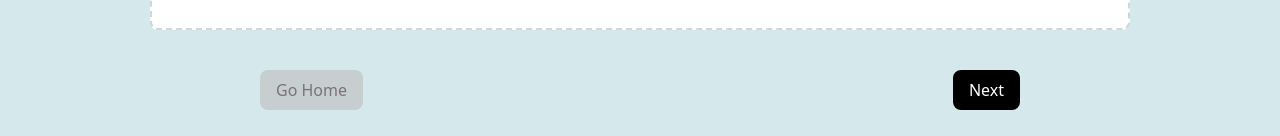
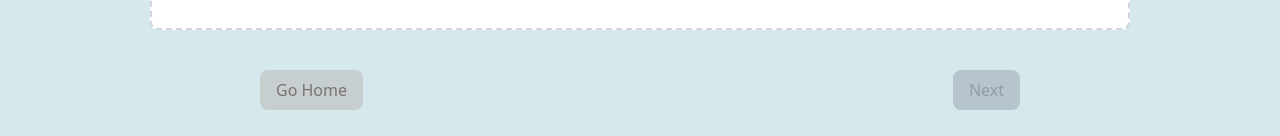
Before and after one commit to CMPT-276-SPRING-2025/final-project-01-sky, a Next.js app in the folder rezoome/: page /mock-interview-1 in a window 1280 px wide. Shown: the part 664-800 px from the top of the page. Built offline with nearby package versions, Linux system fonts and the light colour scheme.

Commit message:
style: hide the next buttons for resume upload

```diff
--- a/rezoome/app/mock-interview-1/page.js
+++ b/rezoome/app/mock-interview-1/page.js
@@ -7,10 +7,15 @@ import '../globals.css';
 import Button from "@/components/Button";
 
 export default function ResumeReview() {
+  const [fileUploaded, setFileUploaded] = useState(false); // track file upload state; initially set it to false
+
 
   const handleFileSelect = async (file) => {
     console.log("File selected:", file);
-    // Handle the selected file
+    setFileUploaded(true); // set the file upload to true once there is one uploaded
+
+
+    // handle the selected file
     const rawData = await uploadFile(file)
     if(rawData.success === true){
       const resumeData = rawData.data.data
@@ -129,7 +134,22 @@ function interpretData(data){
         </main>
         <div className="flex justify-between mx-60">
           <Button color="grey" href="/" >Go Home</Button>
-          <Button color="black" href="/mock-interview-2">Next</Button>
+          <button
+                onClick={(e) => {
+                  e.preventDefault();
+                  if (fileUploaded) {
+                    window.location.href = "/mock-interview-2";
+                  }
+                }}
+                className={`rounded-lg px-4 py-2 inline-block transition ${
+                  fileUploaded
+                    ? "bg-black text-white hover:bg-[var(--second-button-colour)] cursor-pointer"
+                    : "bg-gray-400 text-gray-600 cursor-not-allowed opacity-50"
+                }`}
+                disabled={!fileUploaded}
+              >
+                Next
+          </button>
           </div>
 
         </div>
--- a/rezoome/app/mock-interview-2/page.js
+++ b/rezoome/app/mock-interview-2/page.js
@@ -43,7 +43,7 @@ export default function ResumeReview() {
                   onClick={(e) => {
                     e.preventDefault();
                     handleSubmit();
-                    window.location.href = "/resume-review-3";
+                    window.location.href = "/mock-interview-3";
                   }}
                   className={`rounded-lg px-4 py-2 inline-block transition ${
                     text
--- a/rezoome/app/resume-review-1/page.js
+++ b/rezoome/app/resume-review-1/page.js
@@ -11,9 +11,13 @@ import Button from "@/components/Button";
 export default function ResumeReview() {
   const steps = ['Upload Resume', 'Add Job', 'View Results'];
   const [currentStep, setCurrentStep] = useState(0); // Initialize at the first step
+  const [fileUploaded, setFileUploaded] = useState(false); // track file upload state; initially set it to false
+
 
   const handleFileSelect = async (file) => {
     console.log("File selected:", file);
+    setFileUploaded(true); // set the file upload to true once there is one uploaded
+
     // Handle the selected file
     const rawData = await uploadFile(file)
     if(rawData.success === true){
@@ -131,7 +135,22 @@ function interpretData(data){
         </div>
         <div className="flex justify-between mx-70">
           <Button color="grey" href="/" >Go Home</Button>
-          <Button color="black" href="/resume-review-2">Next</Button>
+          <button
+                onClick={(e) => {
+                  e.preventDefault();
+                  if (fileUploaded) {
+                    window.location.href = "/resume-review-2";
+                  }
+                }}
+                className={`rounded-lg px-4 py-2 inline-block transition ${
+                  fileUploaded
+                    ? "bg-black text-white hover:bg-[var(--second-button-colour)] cursor-pointer"
+                    : "bg-gray-400 text-gray-600 cursor-not-allowed opacity-50"
+                }`}
+                disabled={!fileUploaded}
+              >
+                Next
+          </button>
           </div>
       </section>
 
```
